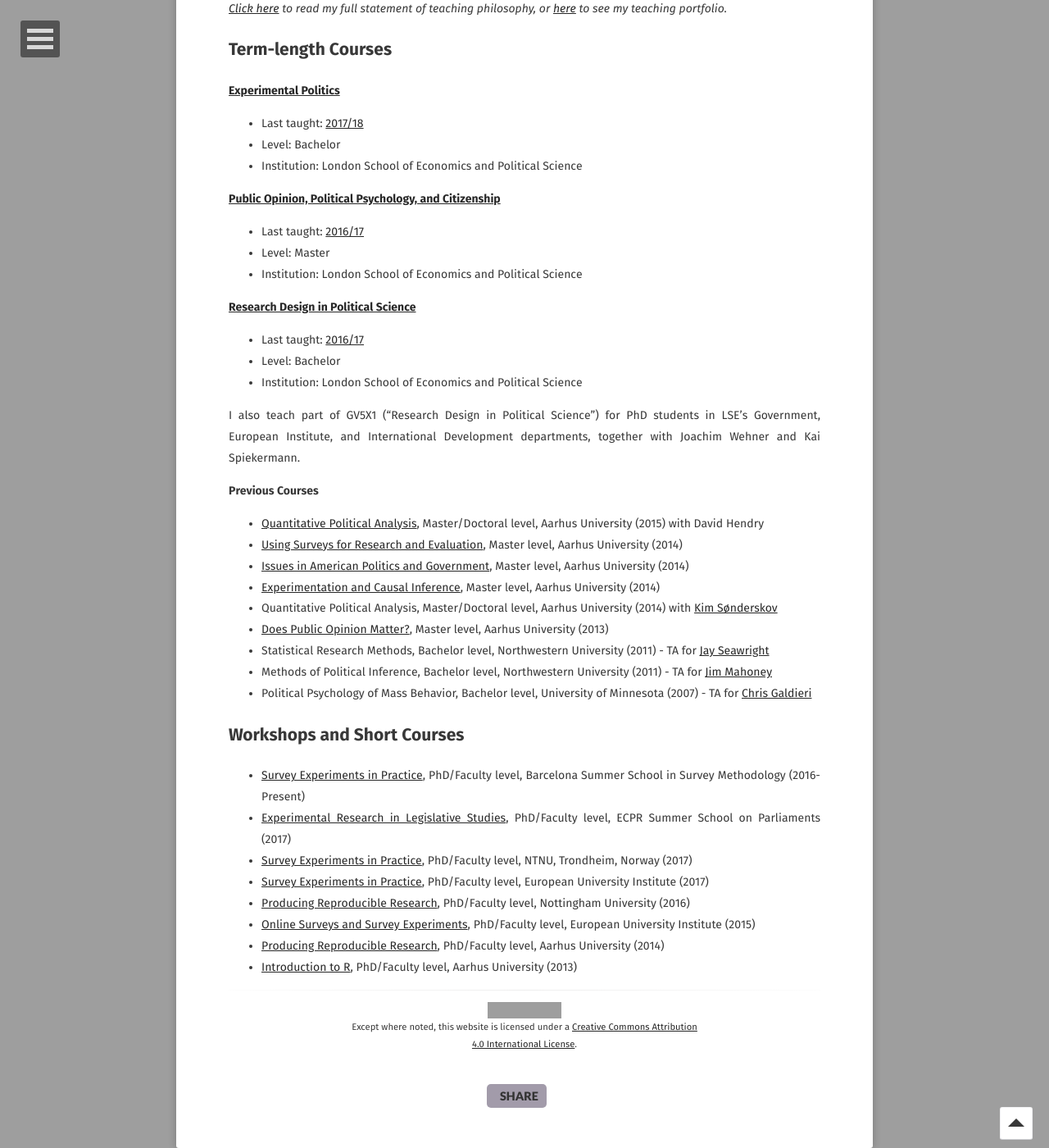
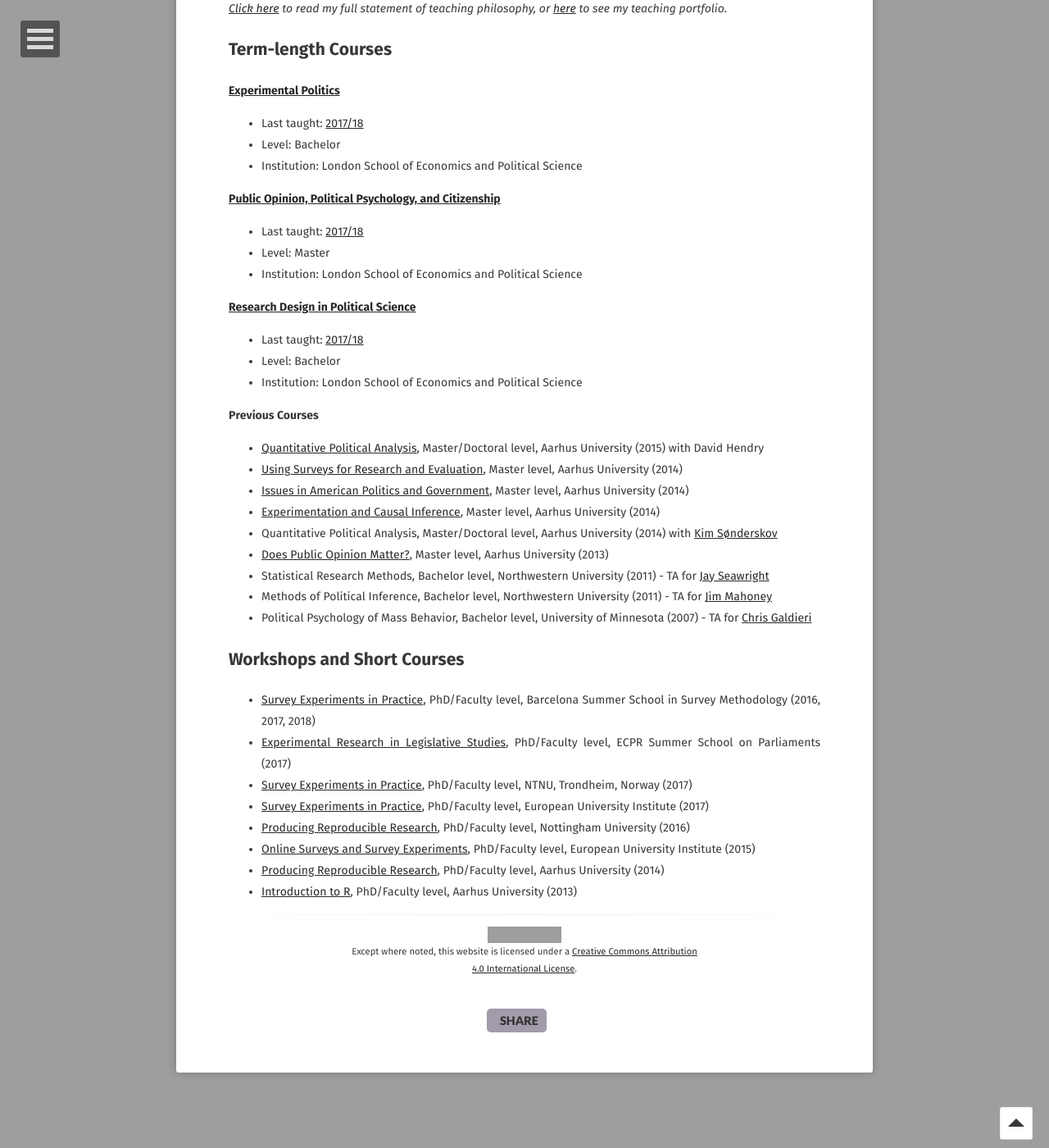
Before and after one commit to leeper/leeper.github.io, a Jekyll site: the page built from teaching.md, in a window 1280 px wide and 1400 px high, scrolled down 547 px. Shown: the whole window at 82% size. Built offline with Jekyll 4.4.1, drawn with Linux system fonts in a browser that asks for light colours; some web fonts are replaced; grey boxes are pictures that could not be loaded.

Commit message:
Update teaching.md

```diff
--- a/teaching.md
+++ b/teaching.md
@@ -20,18 +20,15 @@ Political psychologists study people. We want to know how people think, act, and
 
 [**Public Opinion, Political Psychology, and Citizenship**](http://www.thomasleeper.com/opinioncourse)
 
- - Last taught: [2016/17](http://www.lse.ac.uk/resources/calendar/courseGuides/GV/2016_GV4J3.htm)
+ - Last taught: [2017/18](http://www.lse.ac.uk/resources/calendar/courseGuides/GV/2016_GV4J3.htm)
  - Level: Master
  - Institution: London School of Economics and Political Science
 
 [**Research Design in Political Science**](http://www.thomasleeper.com/designcourse)
 
- - Last taught: [2016/17](http://www.lse.ac.uk/resources/calendar/courseGuides/GV/2016_GV249.htm)
+ - Last taught: [2017/18](http://www.lse.ac.uk/resources/calendar/courseGuides/GV/2016_GV249.htm)
  - Level: Bachelor
  - Institution: London School of Economics and Political Science
-
-I also teach part of GV5X1 ("Research Design in Political Science") for PhD students in LSE's Government, European Institute, and International Development departments, together with Joachim Wehner and Kai Spiekermann.
-
 
 **Previous Courses**
 
@@ -47,7 +44,7 @@ I also teach part of GV5X1 ("Research Design in Political Science") for PhD stud
 
 ## Workshops and Short Courses
 
- - [Survey Experiments in Practice](http://www.thomasleeper.com/surveyexpcourse), PhD/Faculty level, Barcelona Summer School in Survey Methodology (2016-Present)
+ - [Survey Experiments in Practice](http://www.thomasleeper.com/surveyexpcourse), PhD/Faculty level, Barcelona Summer School in Survey Methodology (2016, 2017, 2018)
  - [Experimental Research in Legislative Studies](http://www.thomasleeper.com/legexpcourse), PhD/Faculty level, ECPR Summer School on Parliaments (2017)
  - [Survey Experiments in Practice](http://www.thomasleeper.com/surveyexpcourse), PhD/Faculty level, NTNU, Trondheim, Norway (2017)
  - [Survey Experiments in Practice](http://www.thomasleeper.com/surveyexpcourse), PhD/Faculty level, European University Institute (2017)
```
